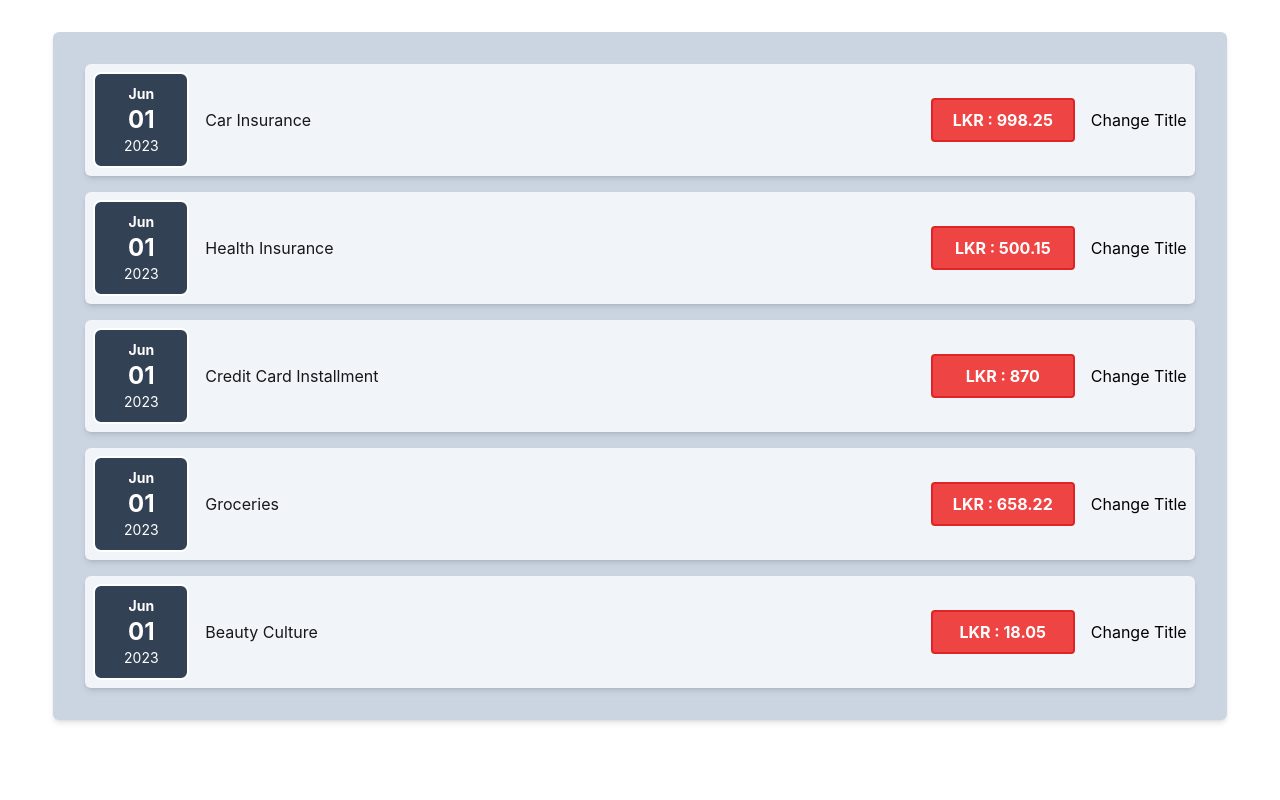
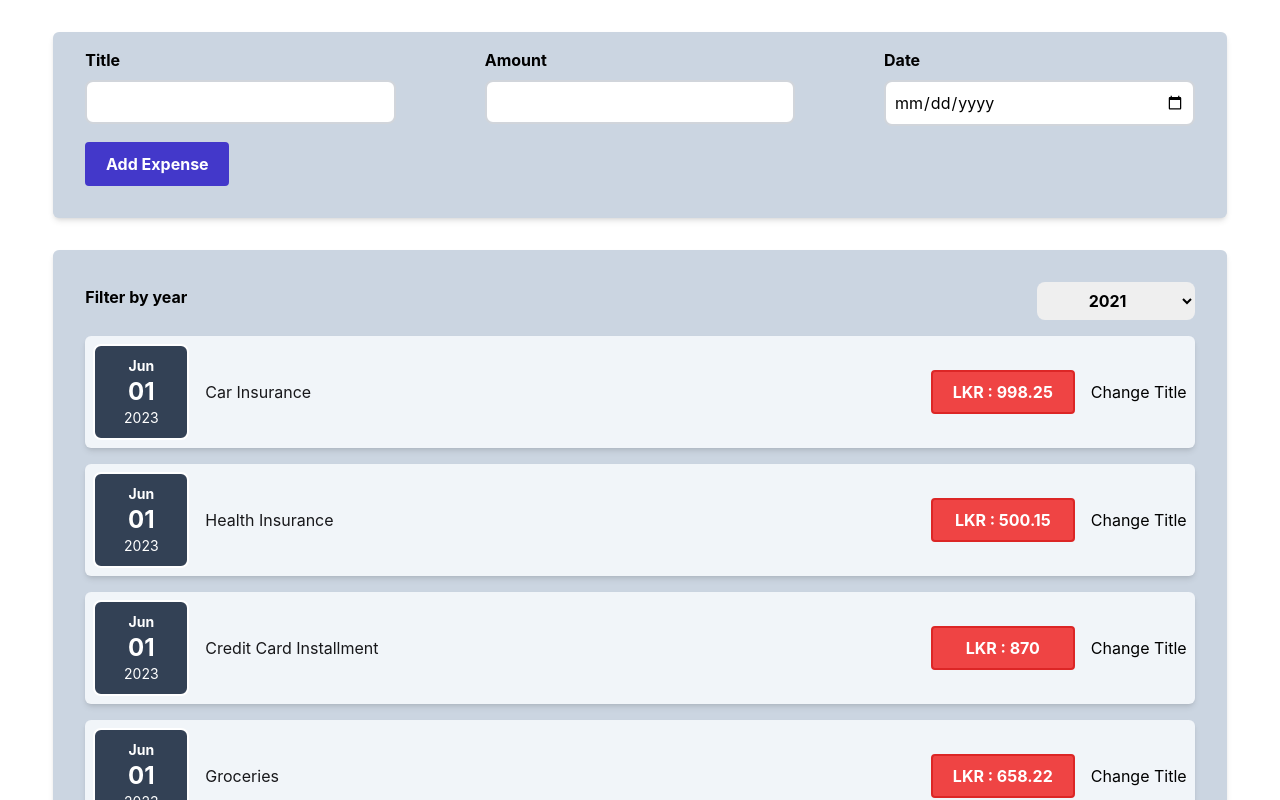
Before and after one commit to mhperera/PF_ExpenseTracker, a React (Create React App) app: page / in a window 1280 px wide. Shown: the top 800 px of the page. Built offline with nearby package versions, Linux system fonts and the light colour scheme.

Commit message:
Add Expense Form and dropdown to filter expensesby year

```diff
--- a/src/App.js
+++ b/src/App.js
@@ -1,5 +1,6 @@
 import './App.css';
 import Expenses from './components/Expenses/Expenses';
+import NewExpense from './components/Expenses/NewExpense/NewExpense';
 
 const App = () => {
 
@@ -36,8 +37,17 @@ const App = () => {
     },
   ];
 
+  const handleAddExpense = (enteredExpenseData) => {
+    const expenseData = {
+      ...enteredExpenseData,
+      id : Math.random().toString()
+    }
+    console.log(expenseData);
+  }
+
   return (
     <div className="App">
+      <NewExpense onSaveExpenseData={handleAddExpense}/>
       <Expenses
         items={expenseList}
       />
--- /dev/null
+++ b/src/components/Expenses/ExpenseFilter.js
@@ -0,0 +1,25 @@
+import React from 'react';
+
+const ExpenseFilter = (props) => {
+
+    const handleDropdownChange = (e) => {
+        props.onFilterYear(e.target.value);
+    }
+
+    return (
+        <div className='ExpenseFilter'>
+            <div className='ExpenseFilter__control'>
+                <label>Filter by year</label>
+                <select onChange={handleDropdownChange} value={props.selectedYear}>
+                <option value='2023'>2023</option>
+                <option value='2022'>2022</option>
+                <option value='2021'>2021</option>
+                <option value='2020'>2020</option>
+                <option value='2019'>2019</option>
+                </select>
+            </div>
+        </div>
+    );
+};
+
+export default ExpenseFilter;
--- a/src/components/Expenses/Expenses.js
+++ b/src/components/Expenses/Expenses.js
@@ -1,9 +1,24 @@
+import React, {useState} from 'react';
 import ExpenseItems from './ExpenseItems';
 import Card from './../UI/Card';
+import ExpenseFilter from './ExpenseFilter';
 
 const Expenses = (props) => {
+
+  const [filteredYear, setFilteredYear] = useState('2021');
+
+  const handleYearChange = (selectedYear) => {
+    console.log(selectedYear);
+    setFilteredYear(selectedYear);
+  }
+
   return (
     <Card className="Expenses">
+      <ExpenseFilter
+        selectedYear={filteredYear}
+        onFilterYear={handleYearChange}
+      />
+      <div>
           { props.items.map((expense)=>(
               <ExpenseItems
                   key={expense.id}
@@ -12,6 +27,7 @@ const Expenses = (props) => {
                   date={expense.date}
               />
           )) }
+      </div>
     </Card>
   )
 }
--- /dev/null
+++ b/src/components/Expenses/NewExpense/ExpenseForm.js
@@ -0,0 +1,77 @@
+import React, { useState } from 'react';
+
+const ExpenseForm = (props) => {
+	const [enteredTitle, setEnteredTitle] = useState('');
+	const [enteredAmount, setEnteredAmount] = useState('');
+	const [enteredDate, setEnteredDate] = useState('');
+
+	const handleTitleChange = (e) => {
+		setEnteredTitle(e.target.value);
+	};
+
+	const handleAmountChange = (e) => {
+		setEnteredAmount(e.target.value);
+	};
+
+	const handleDateChange = (e) => {
+		setEnteredDate(e.target.value);
+	};
+
+	const handleSubmit = (e) => {
+		e.preventDefault();
+		const expenseData = {
+			title: enteredTitle,
+			amount: enteredAmount,
+			date: new Date(enteredDate),
+		};
+		clearForm();
+		props.onSaveExpenseData(expenseData); // pass data up to parent component
+	};
+
+	const clearForm = () => {
+		setEnteredTitle('');
+		setEnteredAmount('');
+		setEnteredDate('');
+	};
+
+	return (
+		<form onSubmit={handleSubmit} className="ExpenseForm">
+			<div className="ExpenseForm__controls">
+				<div className="ExpenseForm__control">
+					<label htmlFor="title">Title</label>
+					<input
+						type="text"
+						id="title"
+						onChange={handleTitleChange}
+						value={enteredTitle}
+					/>
+				</div>
+				<div className="ExpenseForm__control">
+					<label htmlFor="amount">Amount</label>
+					<input
+						type="number"
+						id="amount"
+						min="0.01"
+						step="0.01"
+						onChange={handleAmountChange}
+						value={enteredAmount}
+					/>
+				</div>
+				<div className="ExpenseForm__control">
+					<label htmlFor="date">Date</label>
+					<input
+						type="date"
+						id="date"
+						min="2022-01-01"
+						step="2023-12-31"
+						onChange={handleDateChange}
+						value={enteredDate}
+					/>
+				</div>
+				<button type="submit">Add Expense</button>
+			</div>
+		</form>
+	);
+};
+
+export default ExpenseForm;
--- /dev/null
+++ b/src/components/Expenses/NewExpense/NewExpense.js
@@ -0,0 +1,22 @@
+import React from 'react'
+import ExpenseForm from './ExpenseForm'
+import Card from '../../UI/Card'
+
+const NewExpense = (props) => {
+
+  const handleSaveExpenseData = (enteredExpenseData) => {
+    const expenseData = {
+      ...enteredExpenseData,
+      id : Math.random().toString()
+    }
+    props.onSaveExpenseData(expenseData); // pass data up to parent component
+  }
+
+  return (
+    <Card className='NewExpense'>
+        <ExpenseForm onSaveExpenseData={handleSaveExpenseData}/>
+    </Card>
+  )
+}
+
+export default NewExpense
--- a/src/index.css
+++ b/src/index.css
@@ -16,6 +16,12 @@ code {
     monospace;
 }
 
+@layer utilities  {
+
+
+
+}
+
 @layer components {
 
   /* UI Components */
@@ -25,34 +31,208 @@ code {
 
   /* ExpenseItems Component */
   .ExpenseItems{
-    @apply flex items-center p-2 mx-0 my-4  bg-slate-100 ;
+    @apply
+      flex
+      items-center
+      p-2
+      mx-0
+      my-4
+      bg-slate-100 ;
   }
   .ExpenseItems__description{
-    @apply flex flex-col items-end justify-between grow px-4 md:gap-4 md:flex-row md:items-center md:justify-between md:flex-1;
+    @apply
+      flex
+      flex-col
+      items-end
+      justify-between
+      grow
+      px-4
+      md:gap-4
+      md:flex-row
+      md:items-center
+      md:justify-between
+      md:flex-1;
   }
   .ExpenseItems__title{
-    @apply text-zinc-900 text-base my-2 md:my-4;
+    @apply
+      text-zinc-900
+      text-base
+      my-2
+      md:my-4;
   }
   .ExpenseItems__price{
-    @apply w-36 px-4 py-2 text-base font-bold text-white bg-red-500 border-2 border-solid border-red-600 rounded;
+    @apply
+      w-36
+      px-4
+      py-2
+      text-base
+      font-bold
+      text-white
+      bg-red-500
+      border-2
+      border-solid
+      border-red-600
+      rounded;
   }
 
   /* ExpenseDate Component */
   .ExpenseDate{
-    @apply p-4 flex flex-col w-24 h-24 bg-slate-700 text-white items-center justify-center border-2 border-solid border-white rounded-lg;
+    @apply
+      p-4
+      flex
+      flex-col
+      w-24
+      h-24
+      bg-slate-700
+      text-white
+      items-center
+      justify-center
+      border-2
+      border-solid
+      border-white
+      rounded-lg;
   }
   .ExpenseDate__month{
-    @apply text-sm font-bold;
+    @apply
+      text-sm
+      font-bold;
   }
   .ExpenseDate__day{
-    @apply text-2xl font-bold;
+    @apply
+      text-2xl
+      font-bold;
   }
   .ExpenseDate__year{
-    @apply text-sm;
+    @apply
+      text-sm;
   }
 
   /* Expenses Component */
   .Expenses{
-    @apply py-4 px-8 my-8 mx-auto w-11/12 bg-slate-300 ;
+    @apply
+      py-4
+      px-8
+      my-8
+      mx-auto
+      w-11/12
+      bg-slate-300 ;
   }
+
+  /* NewExpense Component */
+  .NewExpense{
+    @apply
+      bg-slate-300
+      px-8
+      py-4
+      my-8
+      mx-auto
+      w-11/12
+      max-w-[95%]
+      text-center;
+  }
+
+  .ExpenseForm__controls{
+    @apply
+      flex
+      flex-col
+      flex-wrap
+      gap-4
+      mb-4
+      text-left
+      md:flex-row
+      md:justify-between;
+  }
+
+  .ExpenseForm__control{
+    @apply
+      w-full
+      md:w-[28%];
+  }
+
+  .ExpenseForm__control label{
+    @apply
+      font-bold
+      mb-2
+      block;
+  }
+
+  .ExpenseForm__control input{
+    @apply
+      text-inherit
+      px-2
+      py-2
+      rounded-lg
+      border-gray-300
+      border-2
+      border-solid
+      w-full
+      max-w-full;
+  }
+
+  .ExpenseForm__controls button{
+    @apply
+      self-end;
+  }
+
+  .ExpenseForm button{
+    @apply
+      w-36
+      px-4
+      py-2
+      text-base
+      font-bold
+      text-white
+      bg-indigo-700
+      border-2
+      border-solid
+      border-indigo-700
+      rounded
+      hover:bg-indigo-900
+      hover:border-indigo-900
+      active:bg-indigo-900
+      active:border-indigo-900;
+  }
+
+  .ExpenseForm button.alternative{
+    @apply
+      text-gray-900
+      border-transparent
+      bg-transparent
+      hover:bg-gray-400
+      active:bg-gray-400;
+  }
+
+  /* Expense Filter */
+  .ExpenseFilter{
+    @apply
+      text-black
+      py-0
+      px-0;
+  }
+
+  .ExpenseFilter__control{
+    @apply
+      flex
+      w-full
+      items-center
+      justify-between
+      my-4
+      mx-0;
+  }
+
+  .ExpenseFilter label{
+    @apply
+      font-bold
+      mb-2;
+  }
+
+  .ExpenseFilter select{
+    @apply
+      text-black
+      py-2
+      px-12
+      font-bold
+      rounded-lg;
+  }
+
 }
```
Lines whose indentation alone changed are shown as unchanged.
